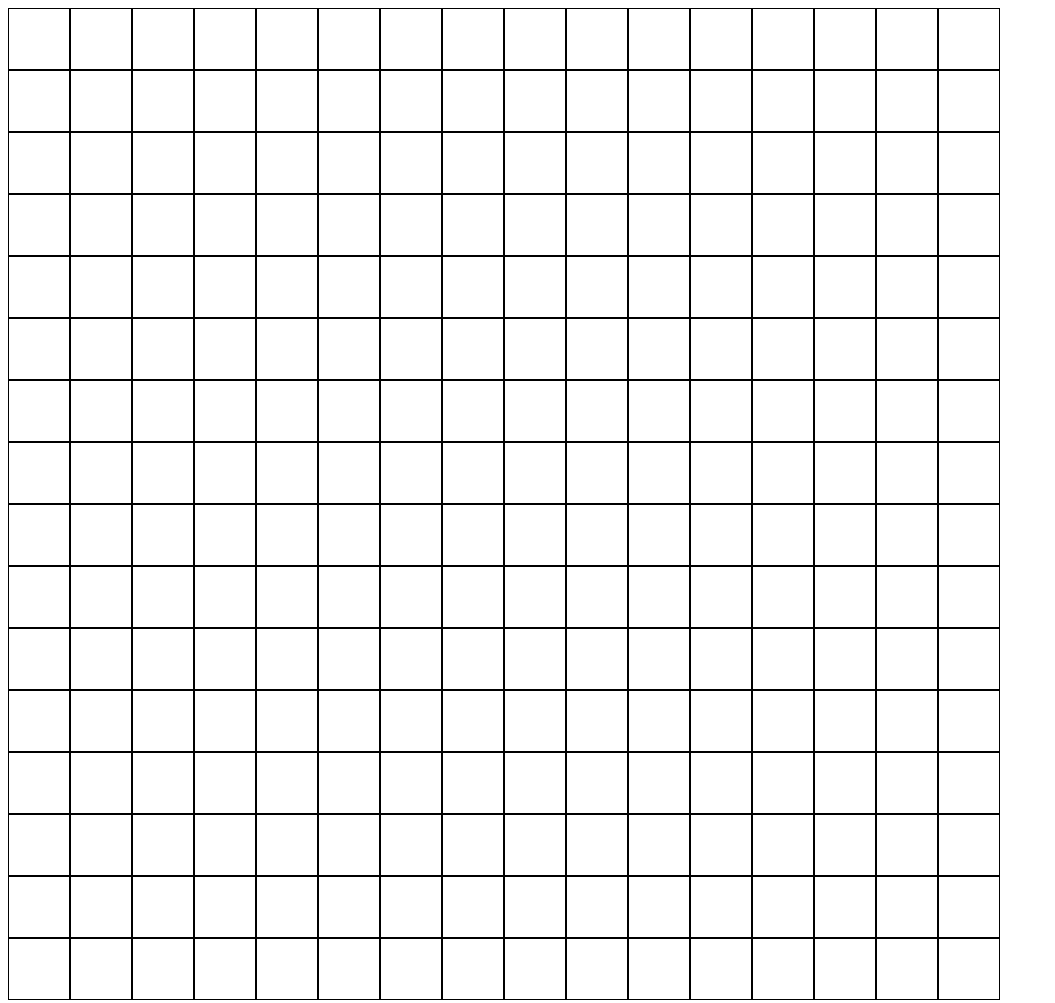
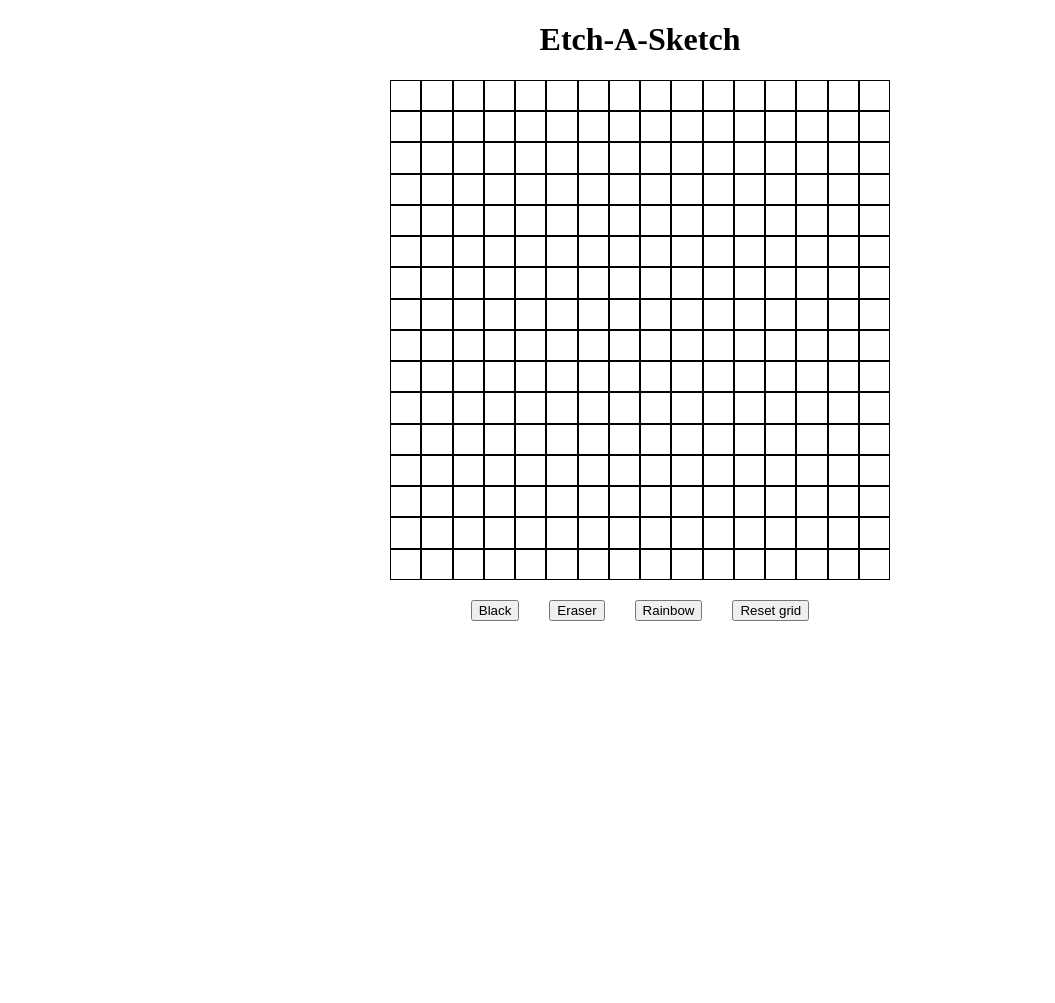
Before and after one commit to duckybutts/Etch-a-Sketch, a plain HTML site: page index.html in a window 1280 px wide. Shown: the whole page, without its empty margins (0-1055 px from the left). After the commit the page ends 800 px from the top, so only its background shows below. Drawn offline with Linux system fonts and the light colour scheme.

Commit message:
build canvas using css grid

```diff
--- a/index.html
+++ b/index.html
@@ -10,6 +10,15 @@
   </head>
 
   <body>
+    <div class = "Header">
+        <h1>Etch-A-Sketch </h1>
+    </div>
     <div class="container"></div>
+    <div class="button-container">
+        <button class = "button black"> </button>
+        <button class = "button white"> </button>
+        <button class = "button rainbow"> </button>
+        <button class = "button reset"> </button>
+    </button>
   </body>
 </html>
--- a/script.js
+++ b/script.js
@@ -1,28 +1,93 @@
-//Create a webpage with a 16x16 grid of square divs
-let size = 16;
 let container = document.querySelector(".container");
+let btnCon = document.querySelector(".button-container");
+let blackBtn = document.querySelector(".black");
+let whiteBtn = document.querySelector(".white");
+let rainbowBtn = document.querySelector(".rainbow");
+let resetBtn = document.querySelector(".reset");
 
-let createGrid = (theSize) => {
-  // have to do a for loop inside of a for loop. One loop to create the row divs and another to create the boxes that will go inside of the row of divs.
-  for (let i = 0; i < theSize; i++) {
-    let row = document.createElement("div");
-    row.classList.add("row");
-    // this is the inner loop which creates the boxes for the row
-    for (let j = 0; j < theSize; j++) {
-      let rowBox = document.createElement("div");
-      rowBox.classList.add("rowBox");
-      row.appendChild(rowBox); //puts it inside of the row
-      //This code will let us adjust the size of the boxes according to the size of the container
-      let widthAndHeight = 960 / theSize;
-      rowBox.style.width = `${widthAndHeight}px`;
-      rowBox.style.height = `${widthAndHeight}px`;
-      //add listener to change background color
-      rowBox.addEventListener("mouseenter", function () {
-        rowBox.style.backgroundColor = "black";
-      });
+function makeCanvas(column, rows) {
+  for (let i = 0; i < column * rows; i++) {
+    let pixels = document.createElement("div");
+    pixels.style.border = "1px solid black ";
+    container.style.gridTemplateColumns = `repeat(${column},1fr)`;
+    // Here we are creating a grid with (#of columns) columns that each take up one fraction of the container (equal width).
+    container.style.gridTemplateRows = `repeat(${rows},1fr)`;
+    //Here we are creating the rows each of which will take up 1 fraction of the container.
+    container.appendChild(pixels).classList.add("pixel");
+  }
+}
+
+makeCanvas(16, 16);
+
+function white() {
+  let pixels = container.querySelectorAll(".pixel");
+  whiteBtn.textContent = "Eraser";
+  whiteBtn.addEventListener("click", function () {
+    pixels.forEach((pixel) =>
+      pixel.addEventListener("mouseover", function () {
+        pixel.style.background = "white";
+      })
+    );
+  });
+}
+
+function black() {
+  let pixels = container.querySelectorAll(".pixel");
+  blackBtn.textContent = "Black";
+  blackBtn.addEventListener("click", function () {
+    pixels.forEach((pixel) =>
+      pixel.addEventListener("mouseover", function () {
+        pixel.style.background = "black";
+      })
+    );
+  });
+}
+
+function rainbow() {
+  generatePastelColor = () => {
+    //Stack overflow. Generates random pastel
+    let R = Math.floor(Math.random() * 127 + 127);
+    let G = Math.floor(Math.random() * 127 + 127);
+    let B = Math.floor(Math.random() * 127 + 127);
+
+    let rgb = (R << 16) + (G << 8) + B;
+    return `#${rgb.toString(16)}`;
+  };
+
+  let pixels = container.querySelectorAll(".pixel");
+  rainbowBtn.textContent = "Rainbow";
+  rainbowBtn.addEventListener("click", function () {
+    pixels.forEach((pixel) =>
+      pixel.addEventListener("mouseover", function () {
+        let color = generatePastelColor();
+        pixel.style.background = `${color}`;
+      })
+    );
+  });
+}
+
+white();
+black();
+rainbow();
+resize();
+
+function reset() {
+  let pixels = container.querySelectorAll(".pixel");
+  pixels.forEach((pixel) => pixel.remove());
+}
+
+function resize() {
+  resetBtn.textContent = "Reset grid";
+  resetBtn.addEventListener("click", function () {
+    let size = prompt("What size do you want your grid?");
+    if (size === null || size < 2 || size > 100) {
+      size = prompt("Input a size between 2 and 100");
+    } else {
+      reset();
+      makeCanvas(size, size);
+      white();
+      black();
+      rainbow();
     }
-    container.appendChild(row);
-  }
-};
-
-createGrid(size);
+  });
+}
--- a/styles.css
+++ b/styles.css
@@ -1,14 +1,27 @@
-.container {
-  width: 1000px;
+.header {
+  display: flex;
+  justify-content: center;
+  align-items: center;
+  flex-direction: column;
+  width: 100%;
+  height: 100%;
 }
 
-.row {
-  display: flex;
+h1 {
+  text-align: center;
 }
 
-.rowBox {
-  width: 50px;
-  height: 50px;
-  border: 1px solid black;
-  background-color: white;
+.container {
+  width: 500px;
+  height: 500px;
+  display: grid;
+  margin-left: auto;
+  margin-right: auto;
 }
+
+.button-container {
+  display: flex;
+  justify-content: center;
+  margin-top: 20px;
+  gap: 30px;
+}
```
